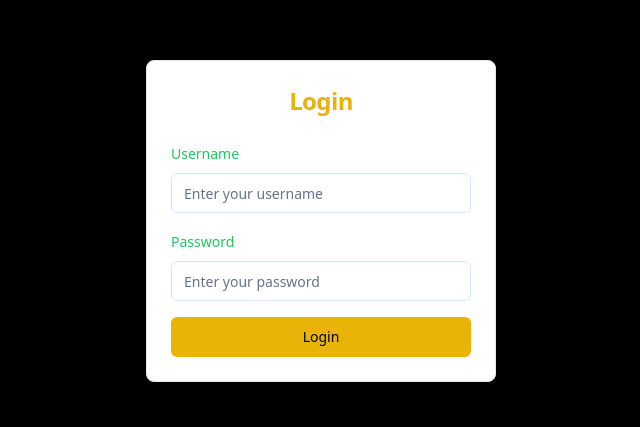
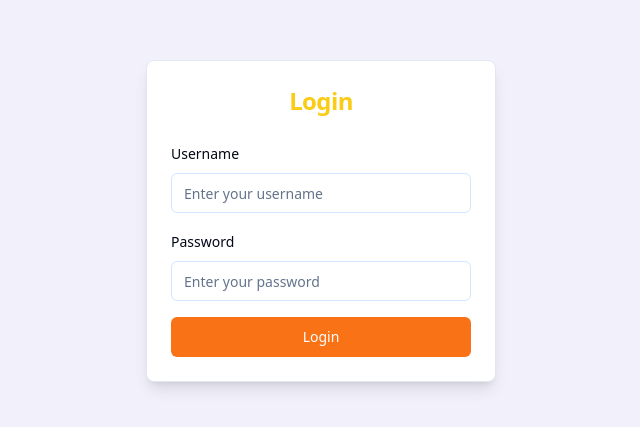
Before and after one commit to Arjju-n/bite-track-local-eats, a React (Vite) app: page /login in a window 1280 px wide. Shown: the part 179-606 px from the top of the page, without its empty margins (319-959 px from the left). Built offline with nearby package versions, Linux system fonts and the light colour scheme.

Commit message:
Visual edit in Lovable
Edited UI in Lovable

```diff
--- a/src/pages/Login.tsx
+++ b/src/pages/Login.tsx
@@ -1,59 +1,39 @@
-
 import { useState } from "react";
 import { useNavigate } from "react-router-dom";
 import { Button } from "@/components/ui/button";
 import { Input } from "@/components/ui/input";
 import { Card, CardContent, CardHeader, CardTitle } from "@/components/ui/card";
 import { Label } from "@/components/ui/label";
-
 const Login = () => {
   const [username, setUsername] = useState("");
   const [password, setPassword] = useState("");
   const navigate = useNavigate();
-
   const handleSubmit = (e: React.FormEvent) => {
     e.preventDefault();
     // Navigate to the landing page (Index)
     navigate('/home');
   };
-
-  return (
-    <div className="min-h-screen flex items-center justify-center bg-black text-green-500">
+  return <div className="min-h-screen flex items-center justify-center bg-[#F1F0FB]">
       <Card className="w-[350px] shadow-lg">
         <CardHeader className="space-y-1">
-          <CardTitle className="text-2xl text-center text-yellow-500">Login</CardTitle>
+          <CardTitle className="text-center text-yellow-400 font-semibold text-2xl">Login</CardTitle>
         </CardHeader>
         <CardContent>
           <form onSubmit={handleSubmit} className="space-y-4">
             <div className="space-y-2">
-              <Label htmlFor="username" className="text-green-500">Username</Label>
-              <Input
-                id="username"
-                placeholder="Enter your username"
-                value={username}
-                onChange={(e) => setUsername(e.target.value)}
-                required
-              />
+              <Label htmlFor="username">Username</Label>
+              <Input id="username" placeholder="Enter your username" value={username} onChange={e => setUsername(e.target.value)} required />
             </div>
             <div className="space-y-2">
-              <Label htmlFor="password" className="text-green-500">Password</Label>
-              <Input
-                id="password"
-                type="password"
-                placeholder="Enter your password"
-                value={password}
-                onChange={(e) => setPassword(e.target.value)}
-                required
-              />
+              <Label htmlFor="password">Password</Label>
+              <Input id="password" type="password" placeholder="Enter your password" value={password} onChange={e => setPassword(e.target.value)} required />
             </div>
-            <Button type="submit" className="w-full bg-yellow-500 text-black hover:bg-yellow-600">
+            <Button type="submit" className="w-full bg-primary">
               Login
             </Button>
           </form>
         </CardContent>
       </Card>
-    </div>
-  );
+    </div>;
 };
-
 export default Login;
```
